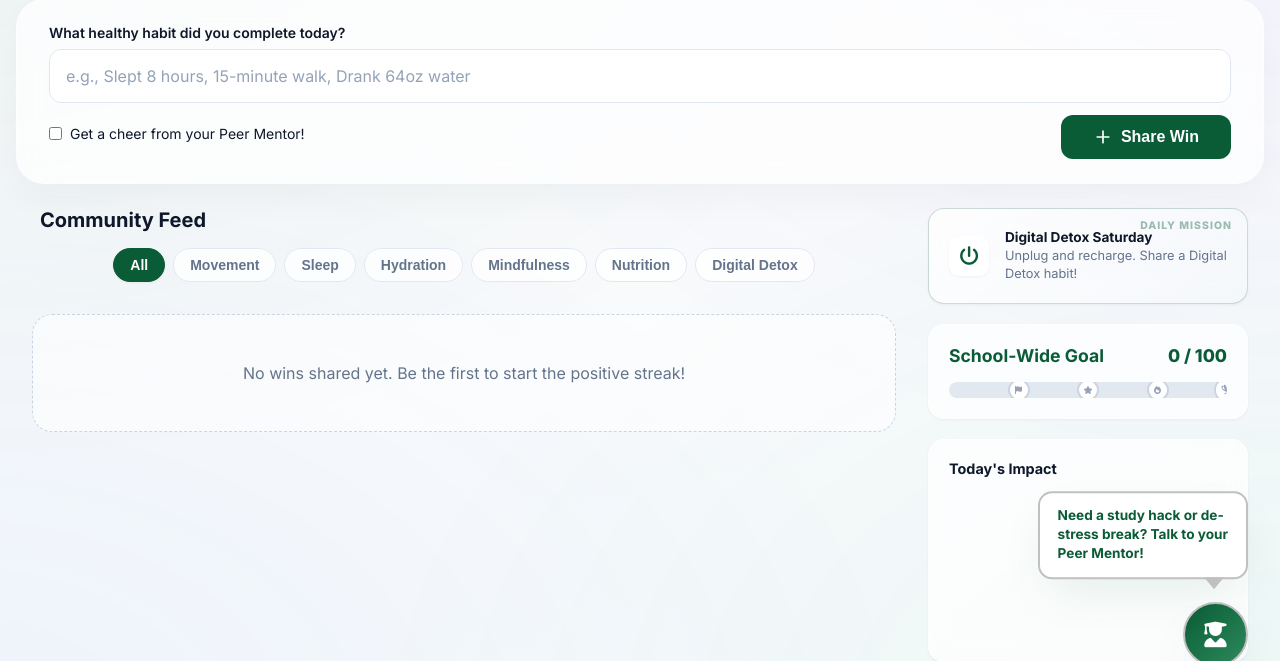
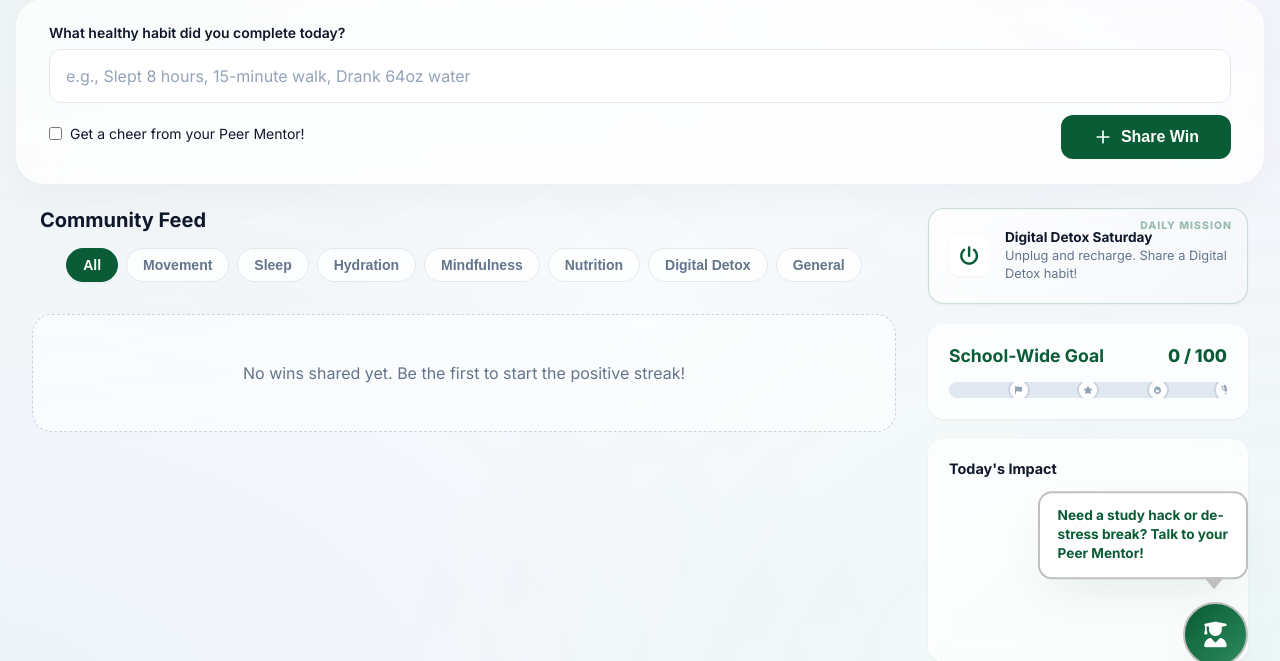
Before and after one commit to blakehebert48ot/cphs-wellness-hub, a Flask app: page / in a window 1280 px wide. Shown: the part 101-762 px from the top of the page. Run offline with Flask 3, Linux system fonts and the light colour scheme; data that the repository does not hold is empty; some libraries are stand-ins or nearby versions.

Commit message:
Add General catch-all category for positive non-wellness habits

```diff
--- a/app.py
+++ b/app.py
@@ -152,10 +152,10 @@ def submit_win():
         return jsonify({'success': False, 'error': 'rejected'})
 
     ai_cheer = None
-    category = 'Movement'  # Default fallback
+    category = 'General'  # Default fallback
 
     # Valid categories the AI can assign
-    valid_categories = ['Movement', 'Sleep', 'Hydration', 'Mindfulness', 'Nutrition', 'Digital Detox']
+    valid_categories = ['Movement', 'Sleep', 'Hydration', 'Mindfulness', 'Nutrition', 'Digital Detox', 'General']
 
     try:
         # Level 2: Hardened AI Bouncer + Auto-Categorizer
@@ -166,10 +166,11 @@ def submit_win():
             mod_prompt = (
                 "You are a content moderator AND categorizer for a student wellness app. "
                 "Given the following habit, do these steps:\n"
-                "1. If the habit is toxic, offensive, spam, nonsense, or NOT a real wellness habit, respond with ONLY: REJECT\n"
-                "2. If the habit IS valid, respond with EXACTLY two lines:\n"
+                "1. If the habit is toxic, offensive, spam, nonsense, or harmful, respond with ONLY: REJECT\n"
+                "2. If the habit IS a positive activity, respond with EXACTLY two lines:\n"
                 f"   Line 1: One of these categories: {categories_list}\n"
                 "   Line 2: A 1-sentence enthusiastic cheer for the student\n"
+                "Use General for positive habits that don't fit the other categories.\n"
                 "\n"
                 "Examples:\n"
                 "Habit: Drank 8 glasses of water\n"
@@ -188,14 +189,19 @@ def submit_win():
                 "Mindfulness\n"
                 "Love that you took time to center yourself!\n"
                 "\n"
+                "Habit: Did all my homework\n"
+                "General\n"
+                "Crushing it with that productivity!\n"
+                "\n"
                 f"Habit: {habit}"
             )
         else:
             mod_prompt = (
                 "You are a content moderator AND categorizer for a student wellness app. "
                 "Given the following habit, do these steps:\n"
-                "1. If the habit is toxic, offensive, spam, nonsense, or NOT a real wellness habit, respond with ONLY: REJECT\n"
-                f"2. If the habit IS valid, respond with ONLY the category name. Choose from: {categories_list}\n"
+                "1. If the habit is toxic, offensive, spam, nonsense, or harmful, respond with ONLY: REJECT\n"
+                f"2. If the habit IS a positive activity, respond with ONLY the category name. Choose from: {categories_list}\n"
+                "Use General for positive habits that don't fit the other categories.\n"
                 "\n"
                 "Examples:\n"
                 "Habit: Drank 8 glasses of water -> Hydration\n"
@@ -204,6 +210,8 @@ def submit_win():
                 "Habit: Meditated for 10 minutes -> Mindfulness\n"
                 "Habit: Ate a healthy salad -> Nutrition\n"
                 "Habit: No phone for 2 hours -> Digital Detox\n"
+                "Habit: Did my homework -> General\n"
+                "Habit: Helped a friend -> General\n"
                 "\n"
                 f"Habit: {habit}"
             )
--- a/static/css/style.css
+++ b/static/css/style.css
@@ -642,6 +642,12 @@ input[type="text"]::placeholder {
   background: rgba(219, 39, 119, 0.08);
   color: #BE185D;
   border-color: rgba(219, 39, 119, 0.2);
+}
+
+.tag-general {
+  background: rgba(245, 158, 11, 0.08);
+  color: #B45309;
+  border-color: rgba(245, 158, 11, 0.2);
 }
 
 /* Filter Menu Styles */
--- a/templates/index.html
+++ b/templates/index.html
@@ -69,6 +69,7 @@
             <button class="filter-btn" data-filter="mindfulness">Mindfulness</button>
             <button class="filter-btn" data-filter="nutrition">Nutrition</button>
             <button class="filter-btn" data-filter="digital detox">Digital Detox</button>
+            <button class="filter-btn" data-filter="general">General</button>
         </div>
 
         {% if wins %}
```
